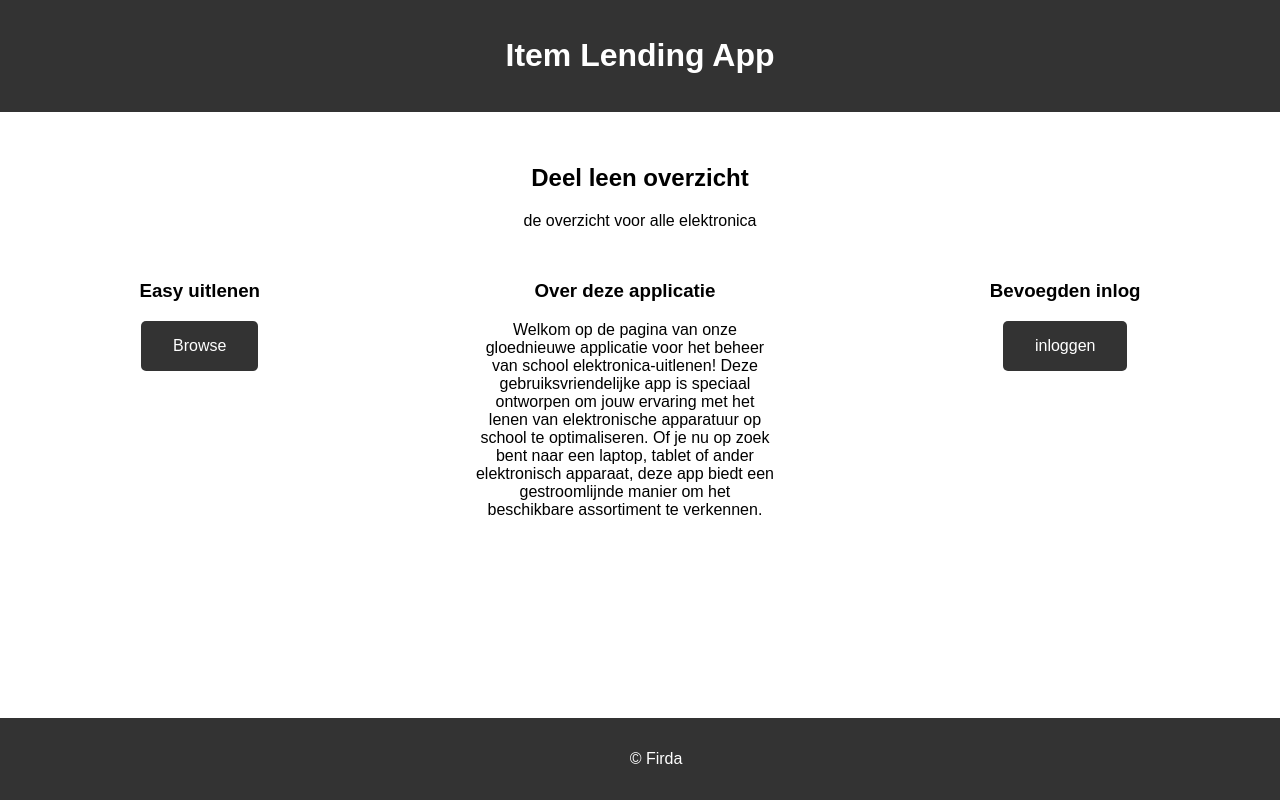
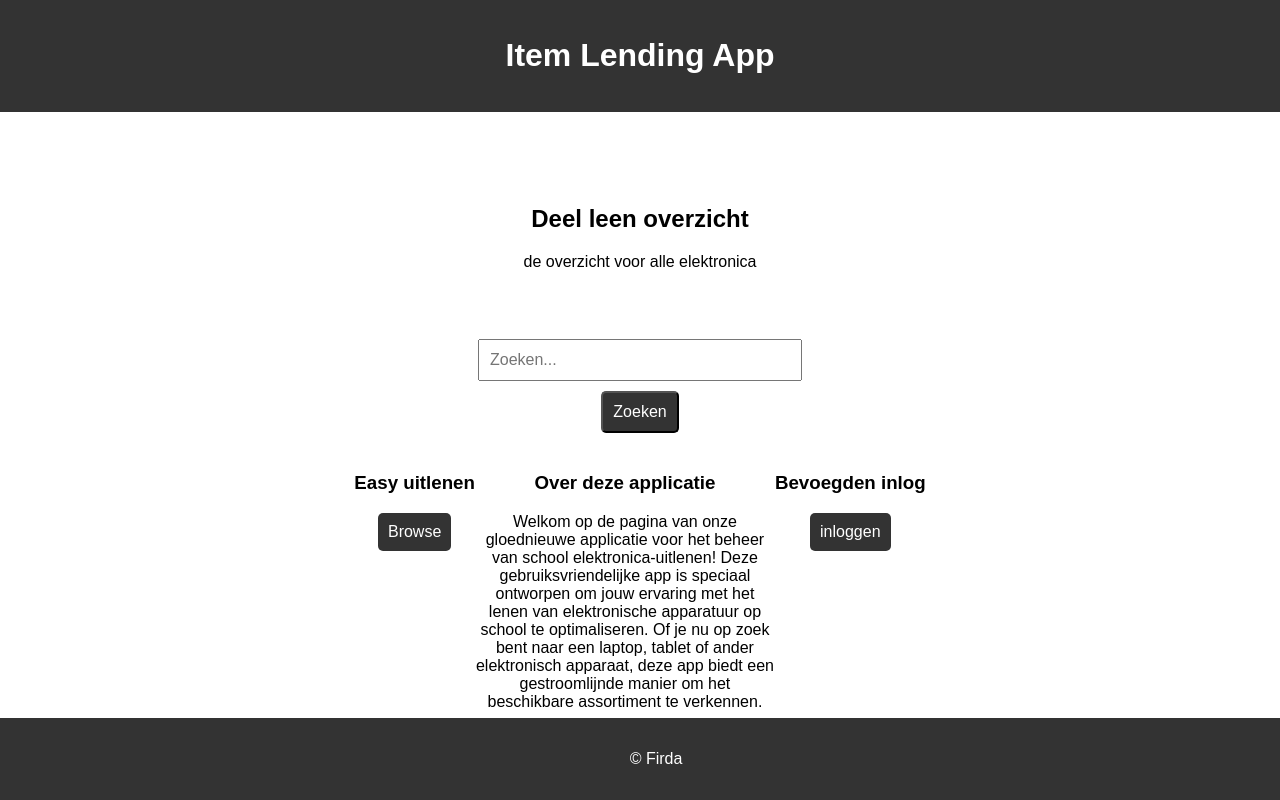
Before and after one commit to tjeerdoweirdo/uitleensysteem, a PHP site: page / in a window 1280 px wide. Run offline with PHP 8.4, Linux system fonts and the light colour scheme.

Commit message:
zoek balk

```diff
--- a/index.php
+++ b/index.php
@@ -1,11 +1,54 @@
 <!DOCTYPE html>
 <html lang="en">
+
 <head>
     <meta charset="UTF-8">
     <meta name="viewport" content="width=device-width, initial-scale=1.0">
     <link rel="stylesheet" href="styles.css">
     <title>elektronica lenen App</title>
 </head>
+<style> /* styles.css */
+
+body {
+    display: flex;
+    flex-direction: column;
+    min-height: 100vh;
+    margin: 0;
+}
+
+main {
+    flex: 1;
+    display: flex;
+    flex-direction: column;
+    align-items: center;
+    justify-content: center;
+}
+
+.search-bar {
+    display: flex;
+    flex-direction: column;
+    align-items: center;
+    margin-top: 20px;
+}
+
+#search {
+    width: 300px;
+    padding: 10px;
+    font-size: 16px;
+    margin-bottom: 10px;
+}
+
+.btn {
+    padding: 10px;
+    font-size: 16px;
+}
+
+.features {
+    display: flex;
+    justify-content: space-around;
+    margin-top: 20px;
+}
+ </style>
 <body>
 
     <header>
@@ -18,26 +61,31 @@
             <p>de overzicht voor alle elektronica</p>
         </section>
 
+        <section class="search-bar">
+            <input type="text" id="search" name="search" placeholder="Zoeken...">
+            <button class="btn">Zoeken</button>
+        </section>
+
         <section class="features">
             <div class="feature">
                 <h3>Easy uitlenen</h3>
                 <a href="itemboard.php" class="btn">Browse</a>
             </div>
             <div class="feature">
-                <h3>Over deze applicatie</h3>
+            <h3>Over deze applicatie</h3>
                 <p>Welkom op de pagina van onze gloednieuwe applicatie voor het beheer van school elektronica-uitlenen! Deze gebruiksvriendelijke app is speciaal ontworpen om jouw ervaring met het lenen van elektronische apparatuur op school te optimaliseren. Of je nu op zoek bent naar een laptop, tablet of ander elektronisch apparaat, deze app biedt een gestroomlijnde manier om het beschikbare assortiment te verkennen.</p>
             </div>
             <div class="feature">
                 <h3>Bevoegden inlog</h3>
-            <a href="login.php" class="btn">inloggen</a>
+                <a href="login.php" class="btn">inloggen</a>
             </div>
         </section>
     </main>
 
     <footer>
-        <p>&copy; Firda
-        </p>
+        <p>&copy; Firda</p>
     </footer>
 
 </body>
+
 </html>
```
